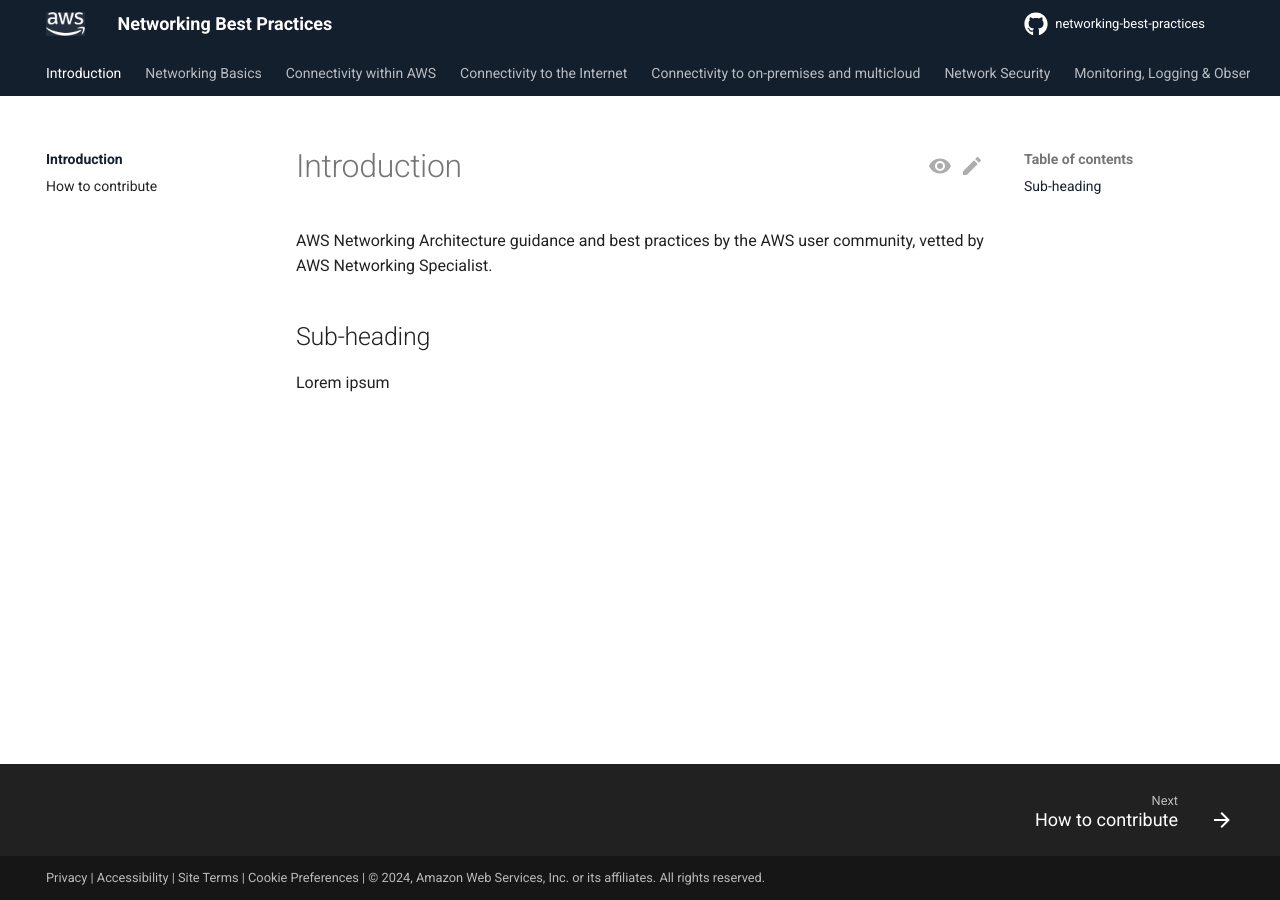
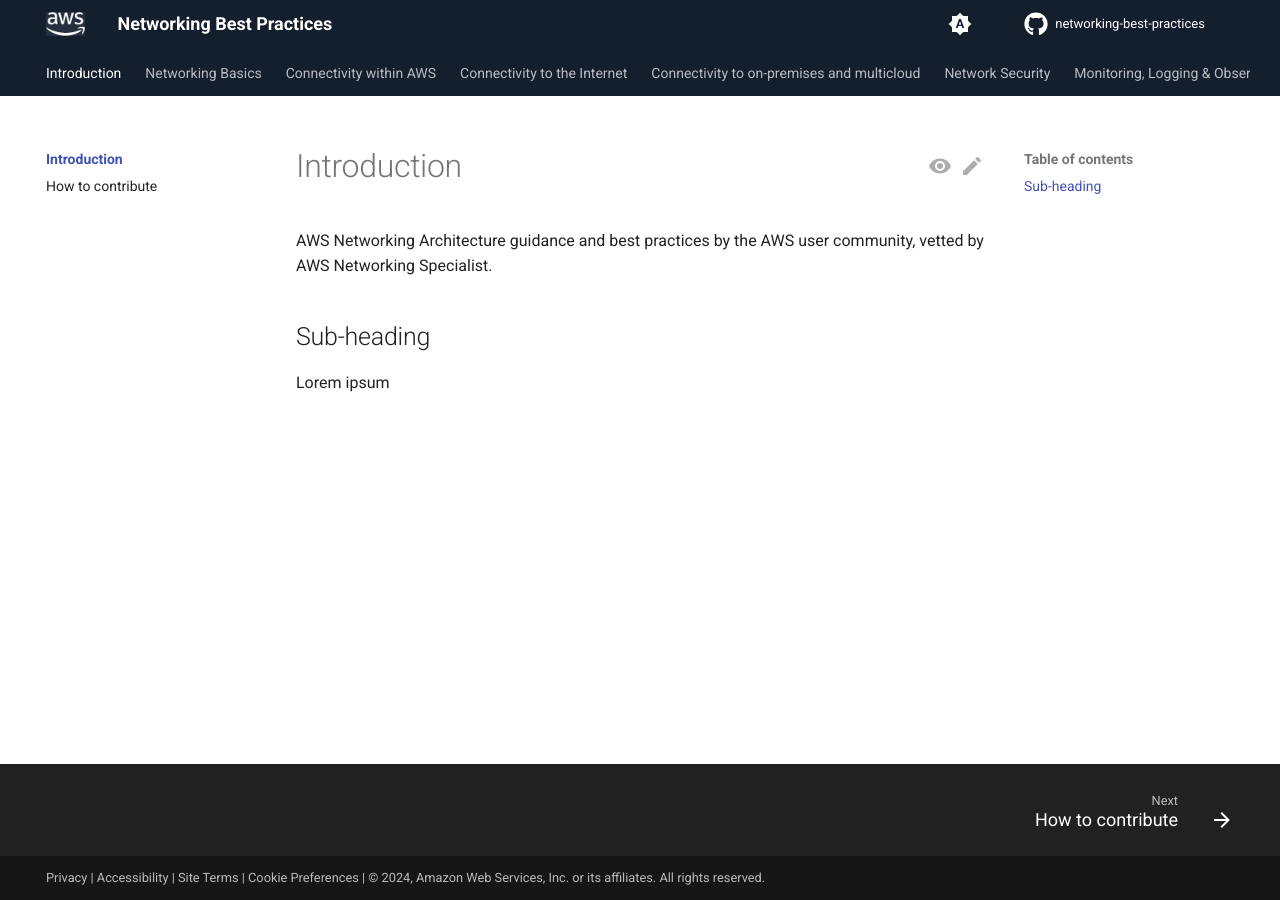
Before and after one commit to aws/aws-networking-best-practices, an MkDocs documentation site: the page built from content/index.md, in a window 1280 px wide. Built offline with MkDocs 1.6.1 and Material for MkDocs 9.7.7, drawn with Linux system fonts in a browser that asks for light colours; comment, search, counter and statistics services are not loaded.

Commit message:
Added dark theme, change authors plugin

```diff
--- a/content/stylesheets/extra.css
+++ b/content/stylesheets/extra.css
@@ -1,9 +1,9 @@
-:root {
+[data-md-color-scheme="light"] {
   --md-primary-fg-color:        #141f2e;
   --md-primary-fg-color--light: #687078;
   --md-primary-fg-color--dark:  #0972d3;
 }
 
-.md-content {
-  --md-typeset-a-color: #0972d3;
+[data-md-color-scheme="slate"] {
+  --md-primary-fg-color:        #141f2e;
 }
--- a/mkdocs.yml
+++ b/mkdocs.yml
@@ -19,7 +19,26 @@
   logo: assets/logo.png
   favicon: assets/favicon.ico
   palette:
-    primary: custom
+    # Palette toggle for automatic mode
+    - media: "(prefers-color-scheme)"
+      toggle:
+        icon: material/brightness-auto
+        name: Switch to light mode
+
+    # Palette toggle for light mode
+    - media: "(prefers-color-scheme: light)"
+      scheme: light
+      toggle:
+        icon: material/brightness-7
+        name: Switch to dark mode
+
+    # Palette toggle for dark mode
+    - media: "(prefers-color-scheme: dark)"
+      scheme: slate
+      toggle:
+        icon: material/brightness-4
+        name: Switch to system preference
+
   icon:
     repo: fontawesome/brands/github
     edit: material/pencil
@@ -104,7 +123,9 @@
   - git-revision-date-localized:
       enable_creation_date: true
       fallback_to_build_date: true
-  - git-authors
+  - git-committers:
+      repository: aws/aws-networking-best-practices
+      branch: main
   - social
 
 # Page tree
```
Also changed, not shown: 1 other file.
